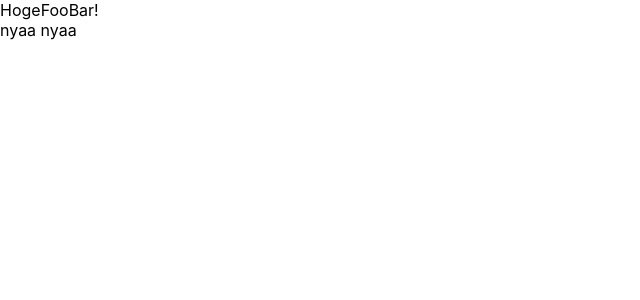
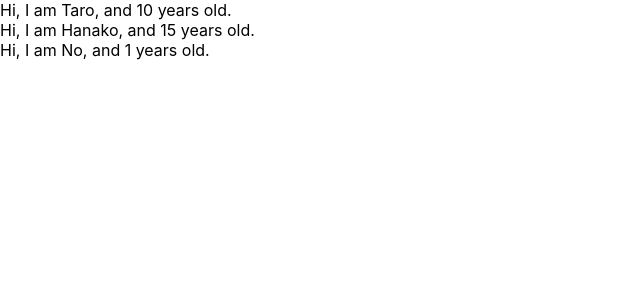
Before and after one commit to takutoki/react-redux-crud, a React (Create React App) app: page / in a window 1280 px wide. Shown: the top 300 px of the page, without its empty margins (0-640 px from the left). Built offline with nearby package versions, Linux system fonts and the light colour scheme.

Commit message:
learn props of component

```diff
--- a/src/App.js
+++ b/src/App.js
@@ -1,30 +1,29 @@
 import React from 'react';
 
-// クラスコンポーネント
-class App extends React.Component {
-  render() {
-    return (
-      <React.Fragment>
-        <label>HogeFooBar!</label>
-        <Cat />
-      </React.Fragment>
-    )
-  }
+const App = () => {
+  const profiles = [
+    { name: "Taro", age: 10 },
+    { name: "Hanako", age: 15 },
+    { name: "No" },
+  ]
+
+  return (
+    <div>
+      {
+        profiles.map( (profile, index) => {
+          return <User key={index} name={profile.name} age={profile.age} />
+        })
+      }
+    </div>
+  );
 }
 
-// Functional Component (allow)
-const Cat = () => {
-  return <div>nyaa nyaa</div>
+const User = (props) => {
+return <div>Hi, I am {props.name}, and {props.age} years old.</div>
 }
 
-// Functional Component
-// function App() {
-//   return (
-//     <React.Fragment>
-//       <label htmlFor="bar">Bar!!!</label>
-//       <input type="text" onChange={() => {console.log("I am clicked")}} />
-//     </React.Fragment>
-//   );
-// }
+User.defaultProps = {
+  age: 1
+}
 
 export default App;
```
